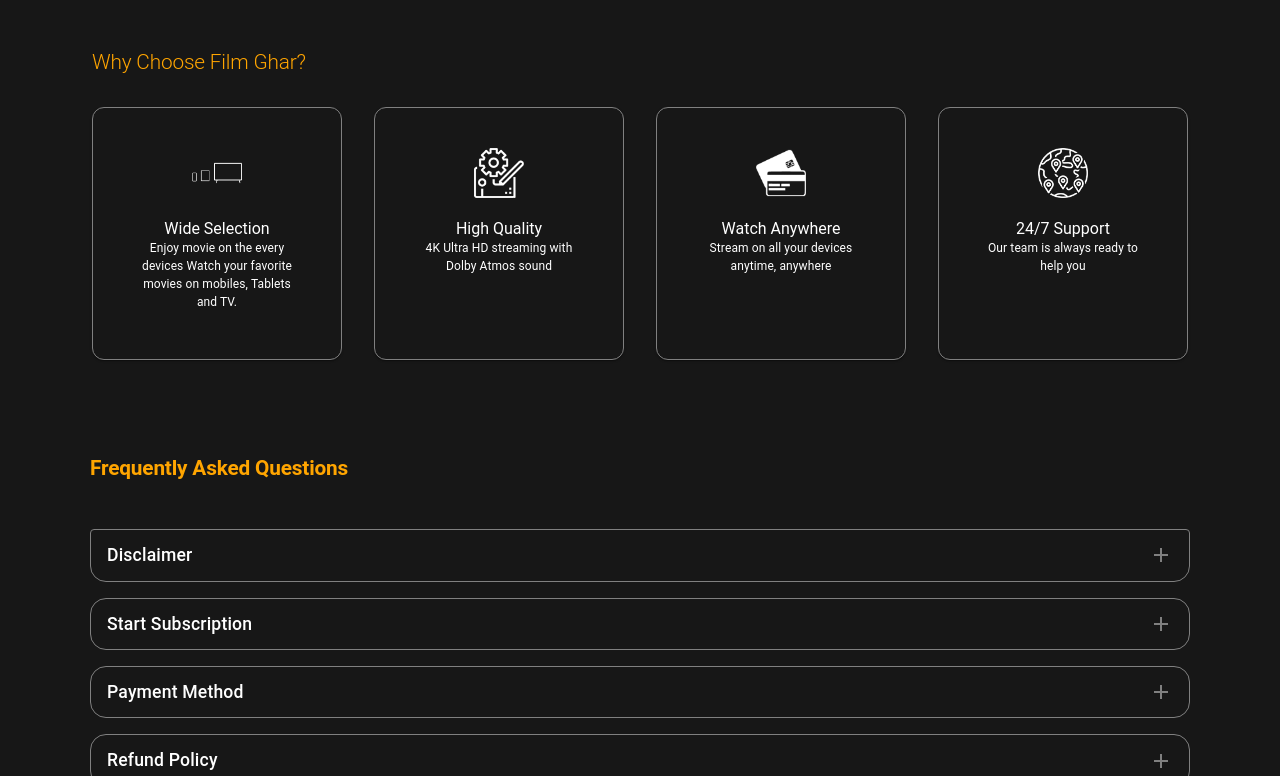
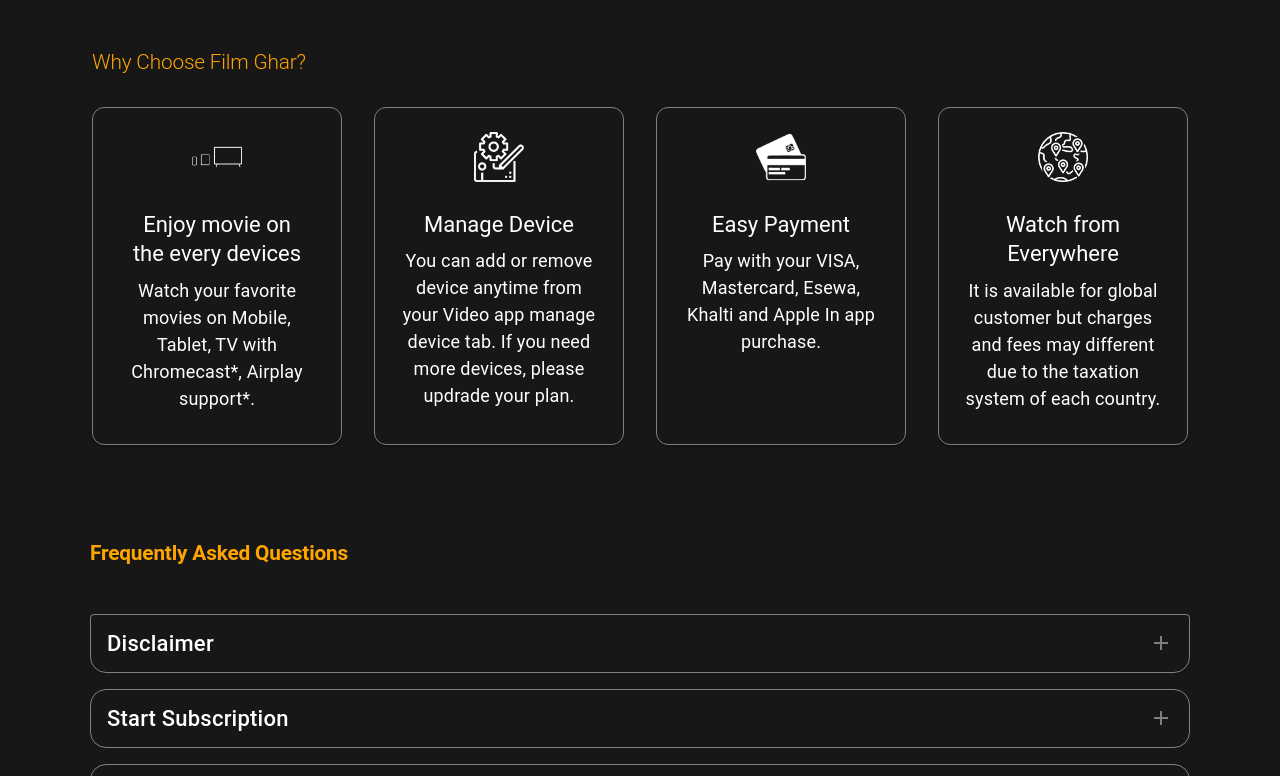
Before and after one commit to saqib1218/movies, a Next.js app: page / in a window 1280 px wide. Shown: the part 1624-2400 px from the top of the page. Built offline with nearby package versions, Linux system fonts and the light colour scheme.

Commit message:
pixel perfect

```diff
--- a/src/app/components/About/About.js
+++ b/src/app/components/About/About.js
@@ -6,23 +6,23 @@
   const features = [
     {
       icon: '/assets/images/Icon 1.svg',
-      title: 'Wide Selection',
-      description: 'Enjoy movie on the every devices Watch your favorite movies on mobiles, Tablets and TV.'
+      title: 'Enjoy movie on the every devices',
+      description: 'Watch your favorite movies on Mobile, Tablet, TV with Chromecast*, Airplay support*.'
     },
     {
       icon: '/assets/images/icon 2.svg',
-      title: 'High Quality',
-      description: '4K Ultra HD streaming with Dolby Atmos sound'
+      title: 'Manage Device',
+      description: 'You can add or remove device anytime from your Video app manage device tab. If you need more devices, please updrade your plan.'
     },
     {
       icon: '/assets/images/icon 3.svg',
-      title: 'Watch Anywhere',
-      description: 'Stream on all your devices anytime, anywhere'
+      title: 'Easy Payment',
+      description: 'Pay with your VISA, Mastercard, Esewa, Khalti and Apple In app purchase.'
     },
     {
       icon: '/assets/images/icon 4.svg',
-      title: '24/7 Support',
-      description: 'Our team is always ready to help you'
+      title: 'Watch from Everywhere',
+      description: 'It is available for global customer but charges and fees may different due to the taxation system of each country.'
     }
   ];
 
--- a/src/app/components/About/About.module.css
+++ b/src/app/components/About/About.module.css
@@ -39,7 +39,7 @@
     background-color: transparent !important;
     border: 1px solid grey;
     border-radius: 12px !important;
-    padding: 1.5rem;
+    padding: 0.5rem !important;
     box-shadow: none;
     /* transition: transform 0.3s ease; */
     width: 250px;
@@ -57,14 +57,14 @@
 }
 
   .title {
-    margin: 1rem 0 0.5rem;
+    margin:  0.5rem !important;
     font-weight: bold;
-    font-size: 1rem !important;
+    font-size:22px !important;
     color: white !important;
   }
 
 
   .description {
     color: white !important;
-    font-size: 0.75rem !important;
+    font-size:18px !important;
   }
--- a/src/app/components/FAQ/Faq.js
+++ b/src/app/components/FAQ/Faq.js
@@ -106,7 +106,7 @@
               <Typography sx={{
                 fontWeight: '500',
                 color:'white',
-                fontSize: '1.1rem'
+                fontSize: '22px'
               }}>
                 {item.title}
               </Typography>
@@ -117,7 +117,7 @@
             }}>
               <Typography sx={{
                 color: 'white',
-                fontSize:"0.75rem",
+                fontSize:"18px",
                 lineHeight: '1.6'
               }}>
                 {item.content}
```
